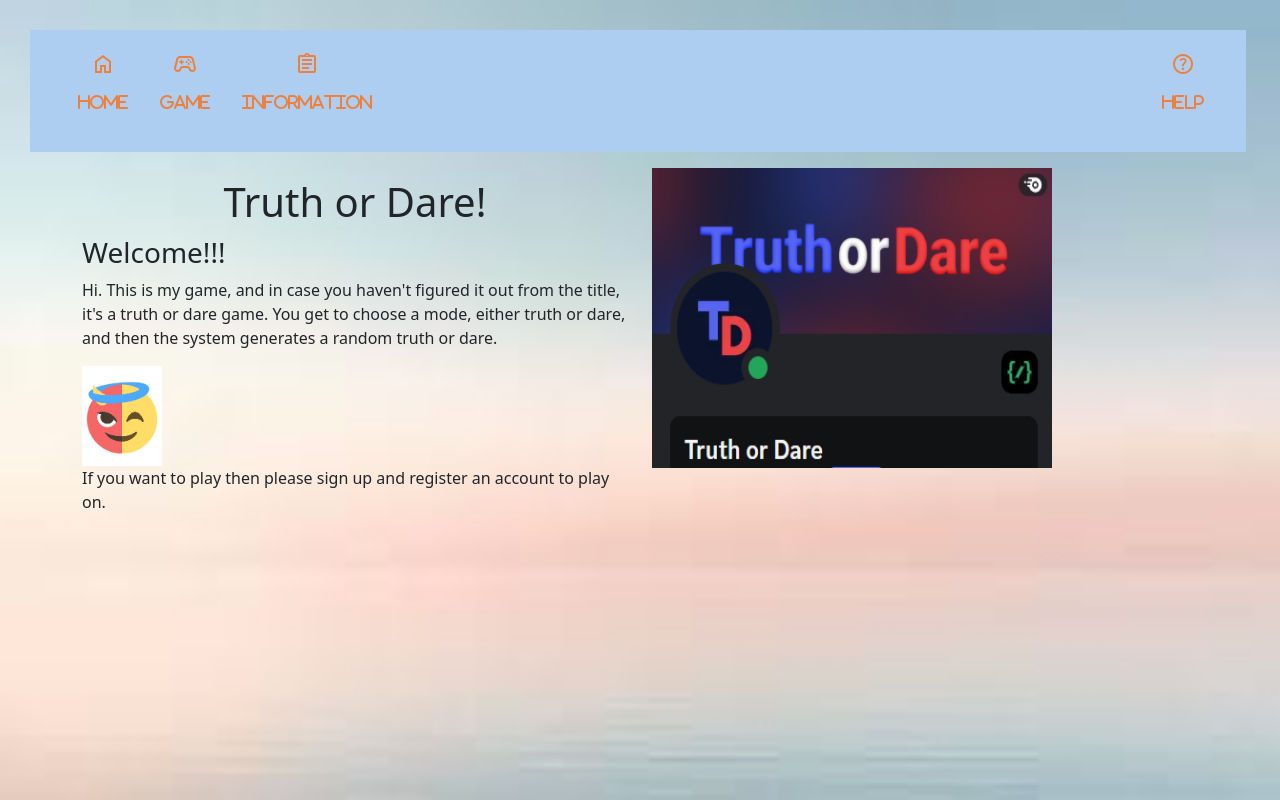
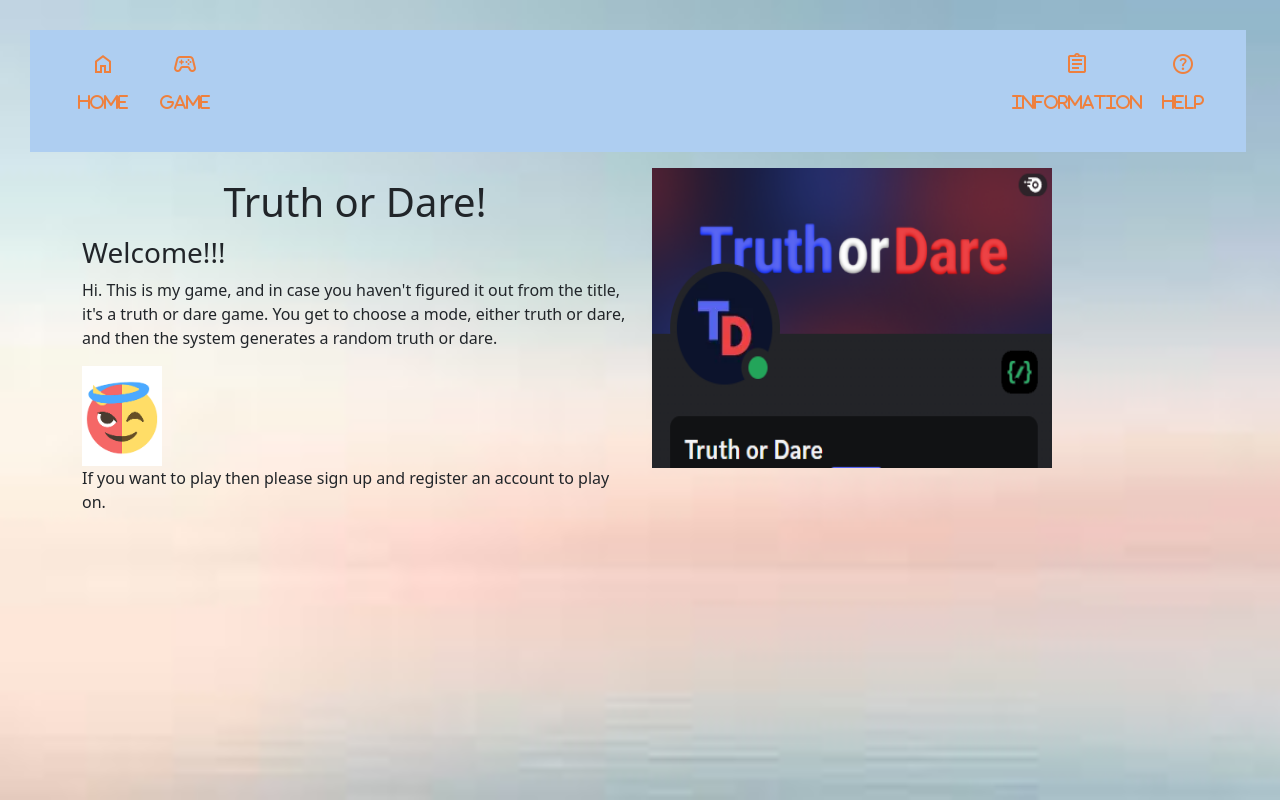
Before and after one commit to Hello-There-Ethan/Hello-There-Ethan, a website built with Vite: page index.html in a window 1280 px wide. Built offline with nearby package versions, Linux system fonts and the light colour scheme.

Commit message:
boo
boo fixed info

```diff
--- a/index.html
+++ b/index.html
@@ -27,7 +27,7 @@
           <i class="fa-solid"><span class="material-symbols-outlined">password</span> <br><br>Sign up</i></a></li>
         <li><a href="login.html">
           <i class="fa-solid"><span class="material-symbols-outlined">login</span><br><br>Log In</i></a></li> -->
-          <li><a href="info.html"><i class="fa-solid"><span class="material-symbols-outlined">
+          <li id="infob"><a href="info.html"><i class="fa-solid"><span class="material-symbols-outlined">
               assignment
               </span><br><br>Information</i>
           </a>
--- a/style.css
+++ b/style.css
@@ -262,5 +262,8 @@ li a:hover {
 #helpb{
   position: absolute;
   left: calc(100% - 100px);
-  /* top: 17px; */
 }
+#infob{
+  position: absolute;
+  left: calc(100% - 250px);
+}
```
